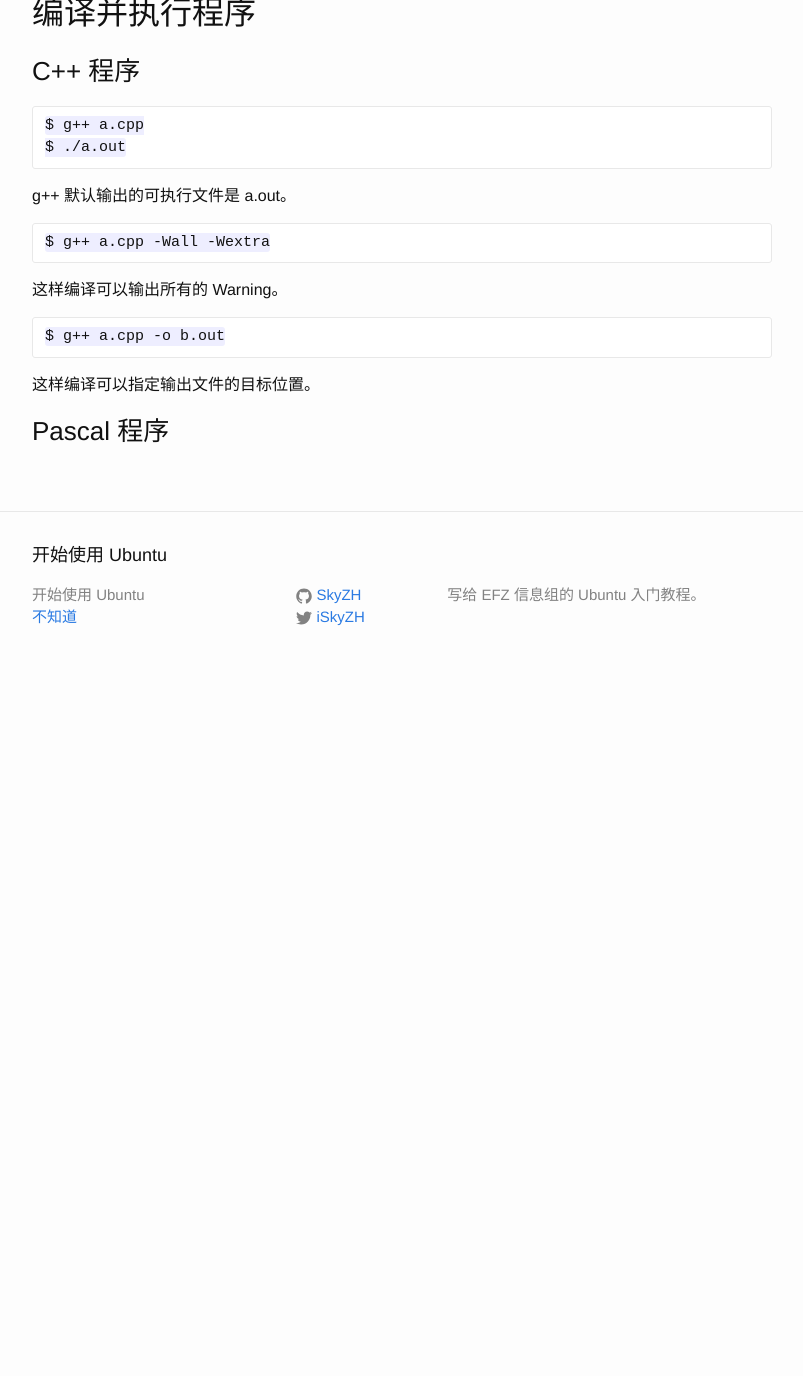
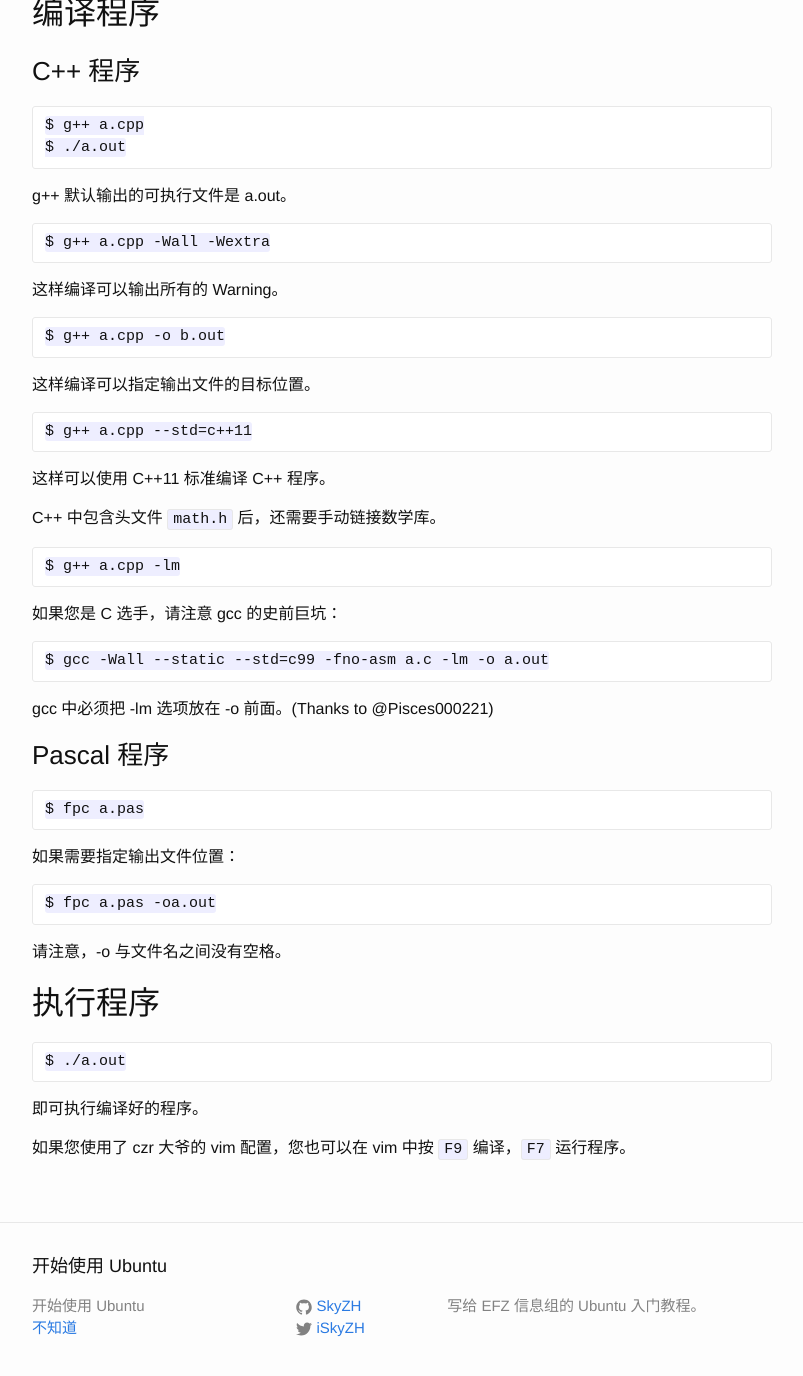
Before and after one commit to iskyzh/getting-started-with-ubuntu, a Jekyll site: the page built from _posts/2015-11-15-oiers.md, in a window 1280 px wide and 1400 px high, scrolled down 1221 px. Shown: the top 1376 px of the window, without its empty margins (238-1041 px from the left). Built offline with Jekyll 4.4.1, drawn with Linux system fonts in a browser that asks for light colours; before the commit the page ends 1910 px from its top, so only the background shows below that.

```diff
--- a/_posts/2015-11-15-oiers.md
+++ b/_posts/2015-11-15-oiers.md
@@ -48,7 +48,7 @@ Atom 是 Github 出品的编辑器。您需要在 [https://atom.io](Atom 官网)
 
     $ sudo apt-get install fpc
 
-## 编译并执行程序
+## 编译程序
 
 ### C++ 程序
 
@@ -65,4 +65,34 @@ g++ 默认输出的可执行文件是 a.out。
 
 这样编译可以指定输出文件的目标位置。
 
+    $ g++ a.cpp --std=c++11
+
+这样可以使用 C++11 标准编译 C++ 程序。
+
+C++ 中包含头文件 `math.h` 后，还需要手动链接数学库。
+
+    $ g++ a.cpp -lm
+
+如果您是 C 选手，请注意 gcc 的史前巨坑：
+
+    $ gcc -Wall --static --std=c99 -fno-asm a.c -lm -o a.out
+
+gcc 中必须把 -lm 选项放在 -o 前面。(Thanks to @Pisces000221)
+
 ### Pascal 程序
+
+    $ fpc a.pas
+
+如果需要指定输出文件位置：
+
+    $ fpc a.pas -oa.out
+
+请注意，-o 与文件名之间没有空格。
+
+## 执行程序
+
+    $ ./a.out
+
+即可执行编译好的程序。
+
+如果您使用了 czr 大爷的 vim 配置，您也可以在 vim 中按 `F9` 编译，`F7` 运行程序。
```
Also changed, not shown: _posts/2015-11-15-package.md (+9 -0 lines).
